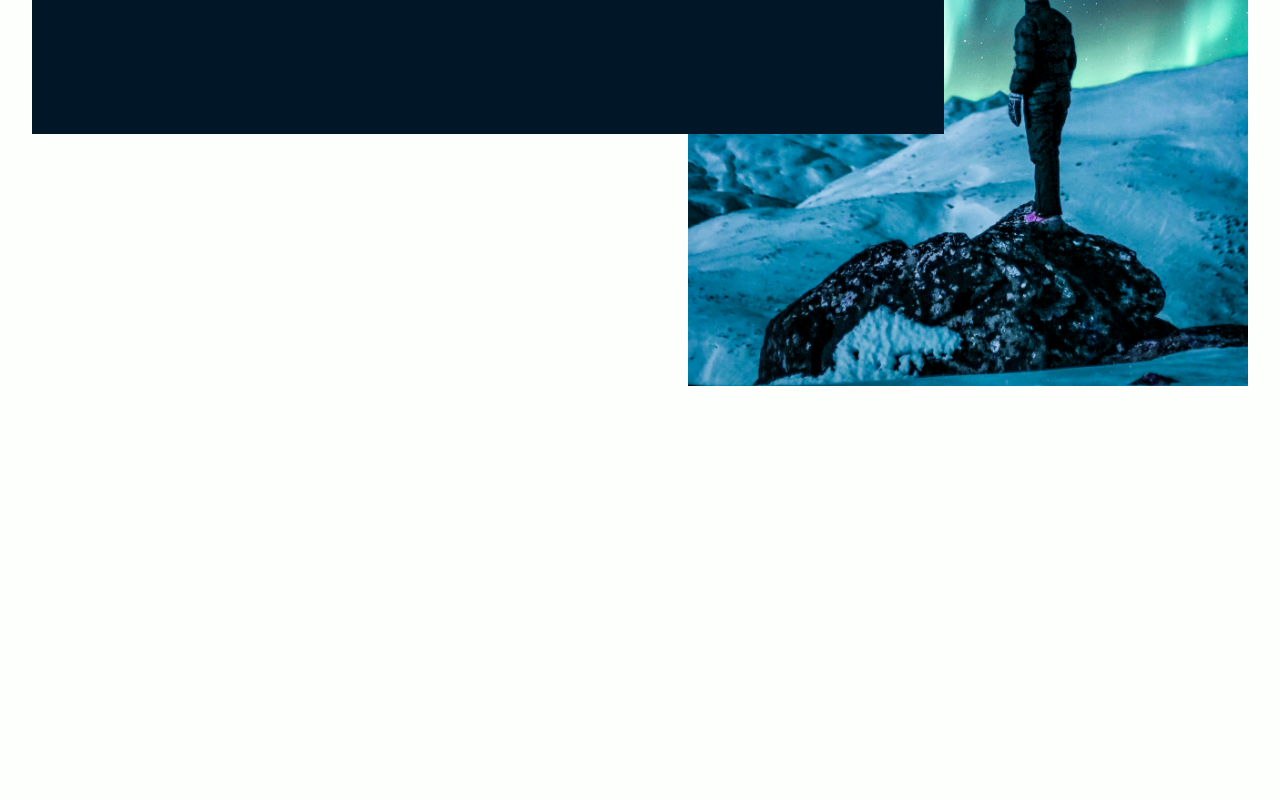
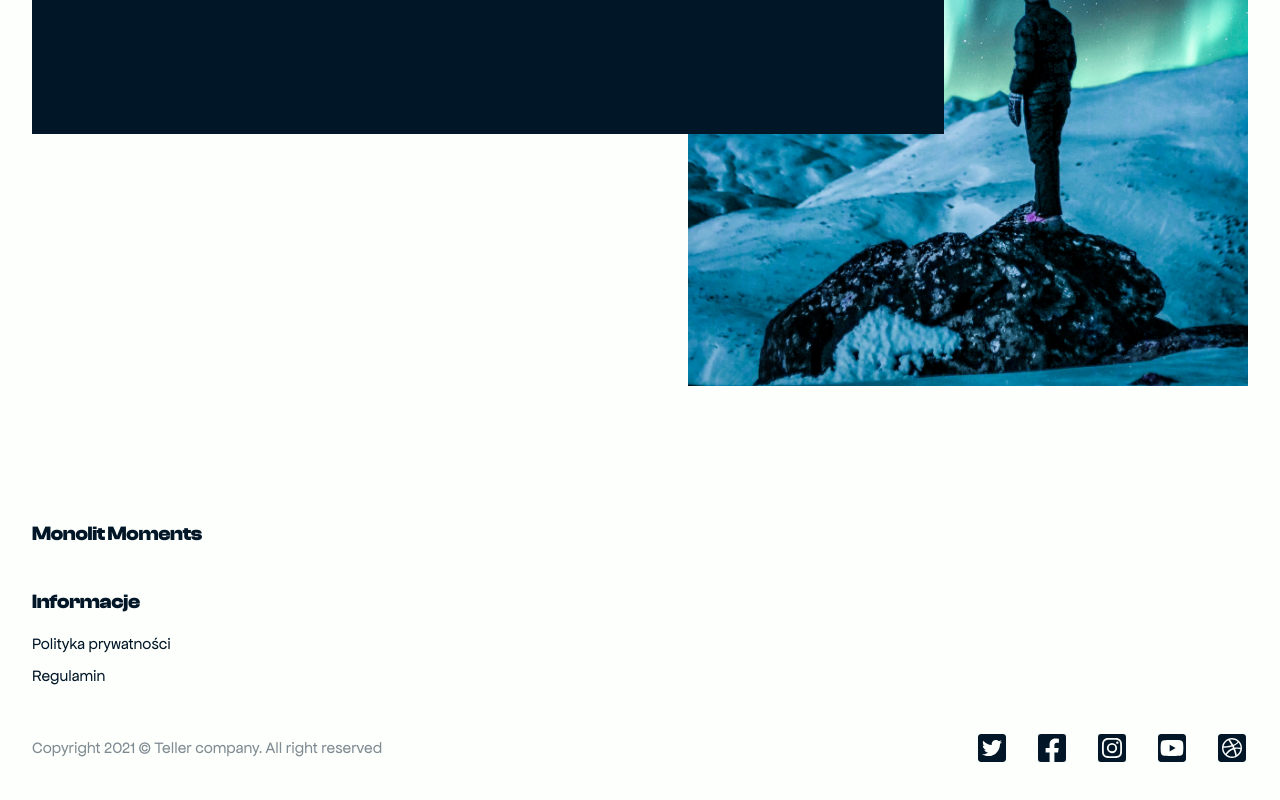
Before and after one commit to mariuszderda/photographer, a Next.js app: page / in a window 1280 px wide. Shown: the part 1456-2256 px from the top of the page. Before the commit the page ends 1952 px from the top, so only its background shows below. Built offline with nearby package versions, Linux system fonts and the light colour scheme.

Commit message:
added footer

```diff
--- a/src/app/layout.tsx
+++ b/src/app/layout.tsx
@@ -1,6 +1,7 @@
 import '../styles/globals.scss'
 import { apfelRegular, clashDisplayBold, clashDisplayMedium } from '@/utils/font'
 import Navbar from '@/components/navbar/Navbar'
+import Footer from '@/components/footer/Footer'
 
 export const metadata = {
   title: 'Monolit Moments',
@@ -16,6 +17,7 @@ const RootLayout = ({ children }: { children: React.ReactNode }) => {
       <body>
         <Navbar />
         {children}
+        <Footer />
       </body>
     </html>
   )
--- a/src/components/about/About.tsx
+++ b/src/components/about/About.tsx
@@ -1,7 +1,7 @@
 import { FC } from 'react'
-import { TitleHeader } from '@/components/ui/tilteHeader/TitleHeader'
-import { Paragraph } from '@/components/ui/paragraph/Paragraph'
 import Image from 'next/image'
+import TitleHeader from '@/components/ui/tilteHeader/TitleHeader'
+import Paragraph from '@/components/ui/paragraph/Paragraph'
 import styles from './styles.module.scss'
 
 const About: FC = () => {
--- /dev/null
+++ b/src/components/footer/Footer.tsx
@@ -0,0 +1,56 @@
+import { FC } from 'react'
+import Link from 'next/link'
+import {
+  FaDribbbleSquare,
+  FaFacebookSquare,
+  FaInstagramSquare,
+  FaTwitterSquare,
+  FaYoutubeSquare,
+} from 'react-icons/fa'
+import TitleHeader from '@/components/ui/tilteHeader/TitleHeader'
+import Paragraph from '@/components/ui/paragraph/Paragraph'
+import styles from './styles.module.scss'
+
+const Footer: FC = () => {
+  return (
+    <footer className={styles.footer}>
+      <div className={styles.footer__container}>
+        <section className={styles.footer__title}>
+          <TitleHeader tag="h2" size="xSmall">
+            Monolit Moments
+          </TitleHeader>
+        </section>
+        <section className={styles.footer__links}>
+          <TitleHeader tag="h2" size="xSmall" className={styles['footer__info-title']}>
+            Informacje
+          </TitleHeader>
+          <div>
+            <Link className={styles.footer__link} href="/polityka-prywatnosci">
+              Polityka prywatności
+            </Link>
+            <Link className={styles.footer__link} href="/regulamin">
+              Regulamin
+            </Link>
+          </div>
+        </section>
+        <section className={styles['footer__social-copyright']}>
+          <div className={styles['footer__social-copyright--social']}>
+            <FaTwitterSquare size="2rem" />
+            <FaFacebookSquare size="2rem" />
+            <FaInstagramSquare size="2rem" />
+            <FaYoutubeSquare size="2rem" />
+            <FaDribbbleSquare size="2rem" />
+          </div>
+          <div className={styles['footer__social-copyright--copyright']}>
+            {/* eslint-disable-next-line react/jsx-no-undef */}
+            <Paragraph size="small" fontColor="lightGray">
+              Copyright 2021 &copy; Teller company. All right reserved
+            </Paragraph>
+          </div>
+        </section>
+      </div>
+    </footer>
+  )
+}
+
+export default Footer
--- /dev/null
+++ b/src/components/footer/styles.module.scss
@@ -0,0 +1,73 @@
+.footer__container {
+  margin: 0 auto;
+  padding-inline: 1.5rem;
+  //min-width: 100%;
+  max-width: 1440px;
+  min-height: 19rem;
+  max-height: 19.125rem;
+  display: flex;
+  flex-direction: column;
+
+  @media (min-width: $media-tablet) {
+    padding-inline: 2rem;
+  }
+
+  @media (min-width: $media-desktop) {
+    padding-inline: 8.75rem;
+  }
+}
+
+.footer {
+  width: 100vw;
+
+  &__title {
+    //width: 100%;
+    padding: 1.5rem 0;
+  }
+
+  &__info-title {
+    margin: 1rem 0;
+  }
+
+  &__links {
+  }
+
+  &__link {
+    display: block;
+    padding-bottom: .5rem;
+  }
+
+  &__social-copyright {
+    height: 103px;
+    display: flex;
+    flex-direction: column;
+    justify-content: space-between;
+
+    @media (min-width: $media-tablet) {
+      width: 100%;
+      flex-direction: row;
+      align-items: center;
+      justify-content: space-between;
+
+    }
+
+    &--social {
+      flex: 1 1 0;
+      display: flex;
+      justify-content: space-between;
+      height: 32px;
+      max-width: 272px;
+      @media (min-width: $media-tablet) {
+        order: 2;
+      }
+    }
+
+    &--copyright {
+      flex: 1 1 0;
+
+      @media (min-width: $media-tablet) {
+        order: 1;
+      }
+    }
+  }
+}
--- a/src/components/ui/paragraph/Paragraph.tsx
+++ b/src/components/ui/paragraph/Paragraph.tsx
@@ -22,11 +22,11 @@ const paragraph = cva(styles.base, {
   },
 })
 
-export interface ParagraphProps
+interface ParagraphProps
   extends React.HTMLAttributes<HTMLParagraphElement>,
     VariantProps<typeof paragraph> {}
 
-export const Paragraph: React.FC<ParagraphProps> = ({
+const Paragraph: React.FC<ParagraphProps> = ({
   className,
   size,
   fontColor,
@@ -37,3 +37,5 @@ export const Paragraph: React.FC<ParagraphProps> = ({
     {children}
   </p>
 )
+
+export default Paragraph
--- a/src/components/ui/tilteHeader/TitleHeader.tsx
+++ b/src/components/ui/tilteHeader/TitleHeader.tsx
@@ -10,6 +10,7 @@ const titleHeader = cva(styles.base, {
       normal: styles.normal,
     },
     size: {
+      xSmall: styles['x-small'],
       small: styles.small,
       medium: styles.medium,
       large: styles.large,
@@ -22,13 +23,13 @@ const titleHeader = cva(styles.base, {
   },
 })
 
-export interface TitleHeaderProps
+interface TitleHeaderProps
   extends React.HTMLAttributes<HTMLHeadingElement>,
     VariantProps<typeof titleHeader> {
   tag: 'h1' | 'h2' | 'h3' | 'h4' | 'h5' | 'h6'
 }
 
-export const TitleHeader: React.FC<TitleHeaderProps> = ({
+const TitleHeader: React.FC<TitleHeaderProps> = ({
   tag: Tag,
   className,
   weight,
@@ -40,3 +41,5 @@ export const TitleHeader: React.FC<TitleHeaderProps> = ({
     {children}
   </Tag>
 )
+
+export default TitleHeader
--- a/src/components/ui/tilteHeader/styles.module.scss
+++ b/src/components/ui/tilteHeader/styles.module.scss
@@ -10,7 +10,9 @@
 }
 
 .x-small {
-
+  font-size: $fs-300;
+  line-height: $line-height-300;
+  letter-spacing: $letter-spacing-1;
 }
 
 .small {
```
Also changed, not shown: public/icons/instagram-icon.svg (added).
